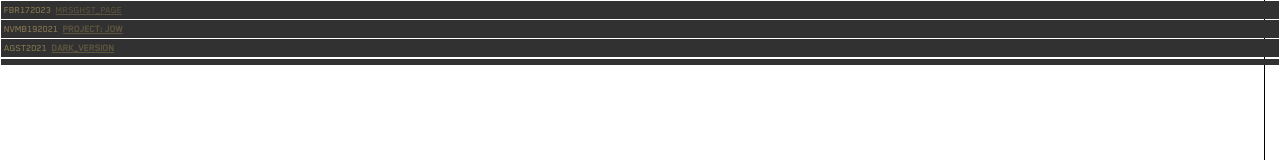
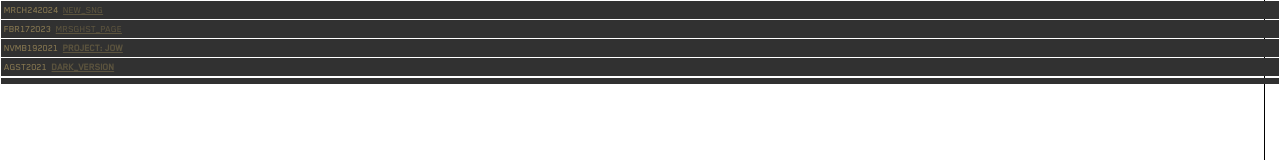
Before and after one commit to mymuseum/marsghost, a plain HTML site: page lastnews.htm in a window 1280 px wide. Shown: the top 160 px of the page. Drawn offline with Linux system fonts and the light colour scheme; files whose address does not match are found by name.

Commit message:
Update lastnews.htm

```diff
--- a/lastnews.htm
+++ b/lastnews.htm
@@ -11,6 +11,11 @@
 <body marginleft="1"  bgcolor="white" marginheight="1" class="iframe_latest" scrolling="yes">
 
 <table width="100%" cellpadding="3" cellspacing="1" border="0">
+
+    <tr><td class="newsbox"><table cellpadding="0" cellspacing="0" border="0">
+        <tr><td class="newstitle" style="font-size:10px">MRCH242024&nbsp;<span style="color:#000000">
+        <a class="lat_news" href="#" onClick="parent.togglemenu('finnthird','visible',80,410,405,395,'news.html','news');">
+        NEW_SNG</a></td></tr></table></td></tr>
 
 <tr><td class="newsbox"><table cellpadding="0" cellspacing="0" border="0">
 <tr><td class="newstitle" style="font-size:10px">FBR172023&nbsp;<span style="color:#000000">
```
